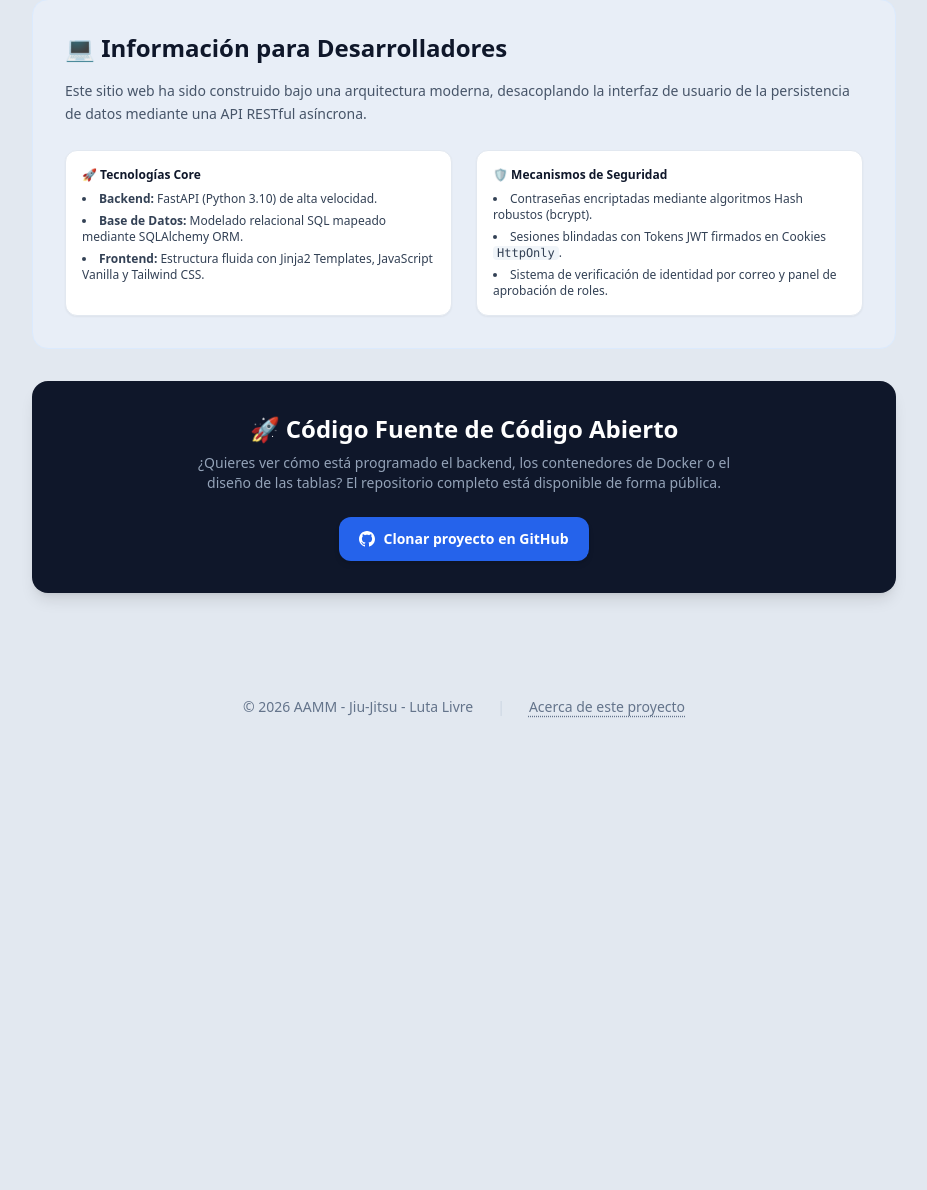
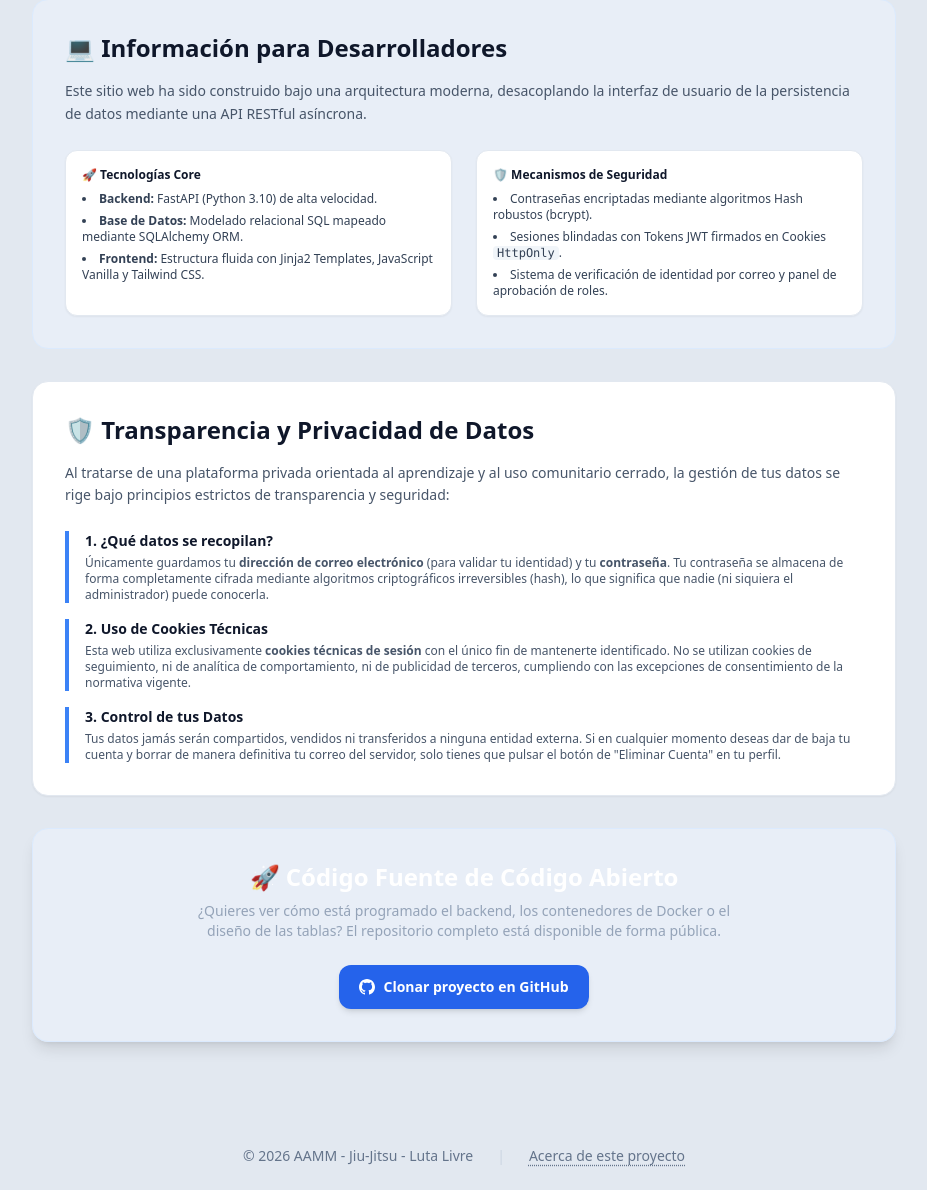
Before and after one commit to ALSREPO/web_aamm, a FastAPI app: page /acerca-de in a window 1280 px wide. Shown: the part 730-1920 px from the top of the page, without its empty margins (176-1103 px from the left). Before the commit the page ends 1448 px from the top, so only its background shows below. Run offline with FastAPI, Linux system fonts and the light colour scheme; parts of the project's set-up code (start-up, migrations or seed data) failed here and were passed over; some libraries are stand-ins or nearby versions.

Commit message:
docs: integrar politica de privacidad y uso de cookies en Acerca de
- Se redactan las aclaraciones sobre el almacenamiento seguro de contraseñas.
- Se explica el uso exclusivo de cookies tecnicas de sesion sin rastreo.
- Se añade el apartado para el control y derecho de borrado de datos por el usuario.

```diff
--- a/src/templates/acerca_de.html
+++ b/src/templates/acerca_de.html
@@ -5,6 +5,7 @@
 {% block content %}
 <div class="container mx-auto px-4 py-12 max-w-4xl">
 
+    <!-- Sección de Introducción -->
     <div class="text-center mb-12">
         <h1 class="text-4xl font-extrabold text-slate-900 dark:text-white mb-4">Acerca de este Proyecto</h1>
         <div class="max-w-2xl mx-auto">
@@ -21,7 +22,7 @@
         </div>
     </div>
 
-
+    <!-- Sección de Instrucciones para Usuarios -->
     <div class="bg-white dark:bg-slate-800 border border-slate-200 dark:border-slate-700 rounded-2xl p-6 md:p-8 shadow-sm mb-8">
         <h2 class="text-2xl font-bold text-slate-900 dark:text-white mb-6 flex items-center gap-2">
             📖 ¿Cómo utilizar la plataforma?
@@ -64,6 +65,7 @@
         </div>
     </div>
 
+    <!-- Sección de Información para Desarrolladores -->
     <div class="bg-blue-50/50 dark:bg-blue-950/20 border border-blue-100 dark:border-blue-900/60 rounded-2xl p-6 md:p-8 mb-8">
         <h2 class="text-2xl font-bold text-slate-900 dark:text-white mb-4 flex items-center gap-2">
             💻 Información para Desarrolladores
@@ -92,7 +94,41 @@
         </div>
     </div>
 
-    <div class="bg-slate-900 text-white rounded-2xl p-6 md:p-8 text-center shadow-lg">
+    <!-- Sección de Transparencia y Privacidad de Datos -->
+    <div class="bg-white dark:bg-slate-800 border border-slate-200 dark:border-slate-700 rounded-2xl p-6 md:p-8 shadow-sm mb-8">
+        <h2 class="text-2xl font-bold text-slate-900 dark:text-white mb-4 flex items-center gap-2">
+            🛡️ Transparencia y Privacidad de Datos
+        </h2>
+        <p class="text-sm text-slate-600 dark:text-slate-400 mb-6 leading-relaxed">
+            Al tratarse de una plataforma privada orientada al aprendizaje y al uso comunitario cerrado, la gestión de tus datos se rige bajo principios estrictos de transparencia y seguridad:
+        </p>
+
+        <div class="space-y-4 text-sm text-slate-700 dark:text-slate-300">
+            <div class="border-l-4 border-blue-500 pl-4">
+                <h3 class="font-bold text-slate-900 dark:text-white">1. ¿Qué datos se recopilan?</h3>
+                <p class="text-xs text-slate-600 dark:text-slate-400 mt-1">
+                    Únicamente guardamos tu <strong>dirección de correo electrónico</strong> (para validar tu identidad) y tu <strong>contraseña</strong>. Tu contraseña se almacena de forma completamente cifrada mediante algoritmos criptográficos irreversibles (hash), lo que significa que nadie (ni siquiera el administrador) puede conocerla.
+                </p>
+            </div>
+
+            <div class="border-l-4 border-blue-500 pl-4">
+                <h3 class="font-bold text-slate-900 dark:text-white">2. Uso de Cookies Técnicas</h3>
+                <p class="text-xs text-slate-600 dark:text-slate-400 mt-1">
+                    Esta web utiliza exclusivamente <strong>cookies técnicas de sesión</strong> con el único fin de mantenerte identificado. No se utilizan cookies de seguimiento, ni de analítica de comportamiento, ni de publicidad de terceros, cumpliendo con las excepciones de consentimiento de la normativa vigente.
+                </p>
+            </div>
+
+            <div class="border-l-4 border-blue-500 pl-4">
+                <h3 class="font-bold text-slate-900 dark:text-white">3. Control de tus Datos</h3>
+                <p class="text-xs text-slate-600 dark:text-slate-400 mt-1">
+                    Tus datos jamás serán compartidos, vendidos ni transferidos a ninguna entidad externa. Si en cualquier momento deseas dar de baja tu cuenta y borrar de manera definitiva tu correo del servidor, solo tienes que pulsar el botón de "Eliminar Cuenta" en tu perfil.
+                </p>
+            </div>
+        </div>
+    </div>
+
+    <!-- Sección de Código Fuente - Github -->
+    <div class="bg-blue-50/50 dark:bg-blue-950/20 border border-blue-100 dark:border-blue-900/60 rounded-2xl text-white rounded-2xl p-6 md:p-8 text-center shadow-lg">
         <h2 class="text-xl md:text-2xl font-bold mb-2">🚀 Código Fuente de Código Abierto</h2>
         <p class="text-xs md:text-sm text-slate-400 max-w-xl mx-auto mb-6">
             ¿Quieres ver cómo está programado el backend, los contenedores de Docker o el diseño de las tablas? El repositorio completo está disponible de forma pública.
```
Lines whose indentation alone changed are shown as unchanged.
